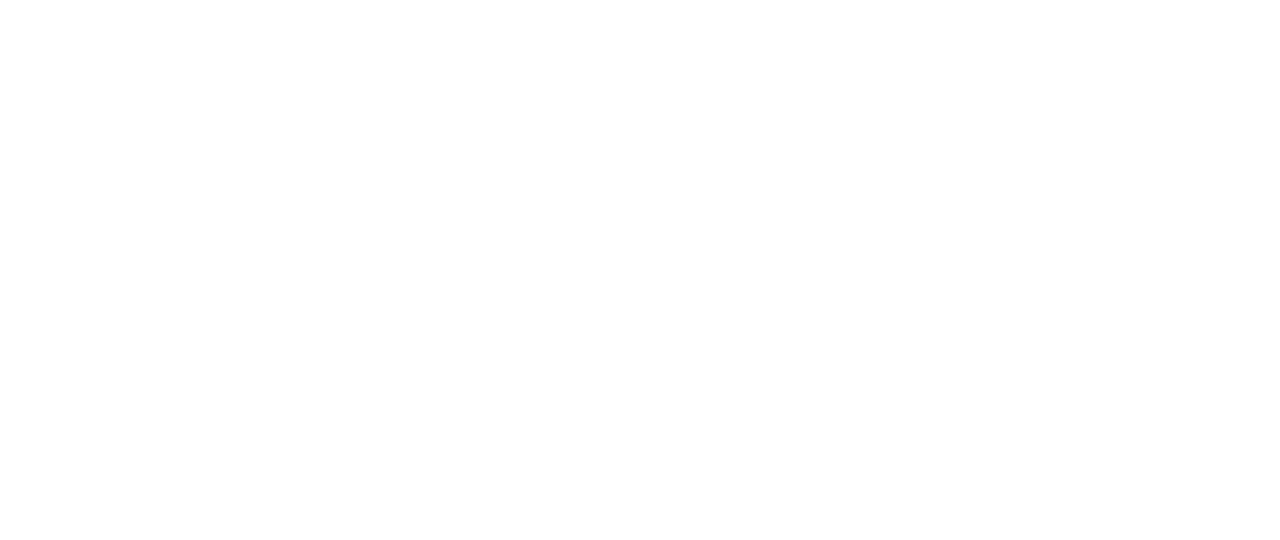
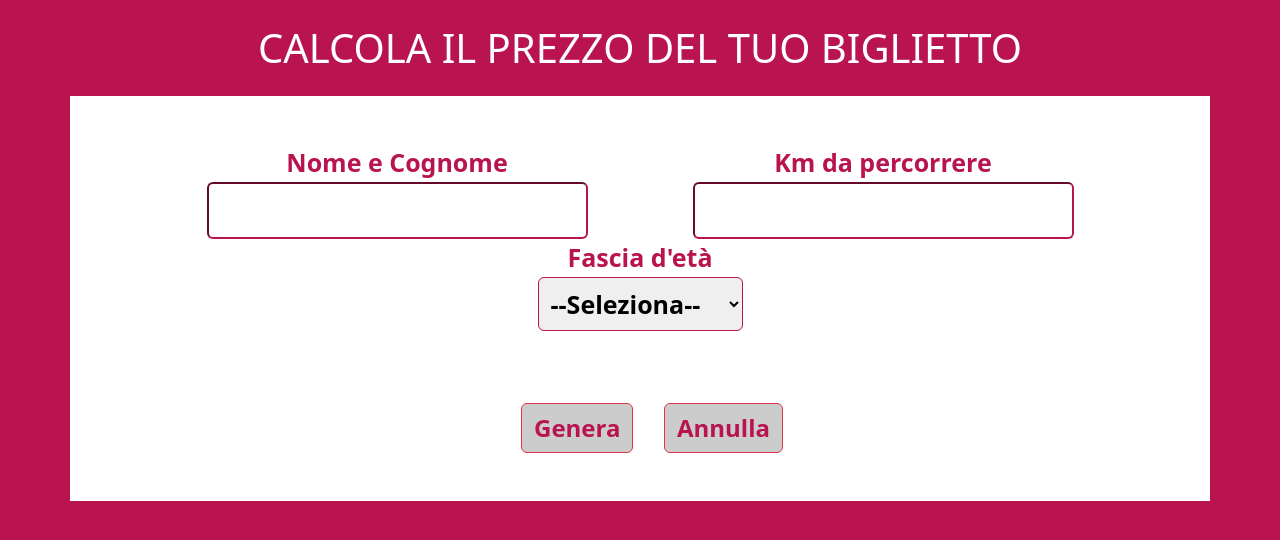
Before and after one commit to IIODERII/js-biglietto-treno-form, a plain HTML site: page index.html in a window 1280 px wide. Drawn offline with nearby package versions, Linux system fonts and the light colour scheme.

Commit message:
created form section in index with its style

```diff
--- a/css/style.css
+++ b/css/style.css
@@ -0,0 +1,22 @@
+:root{
+    --my-primary-color: #b91450;
+    --my-btn-color: #cccccc;
+    --my-secondary-color: #808080;
+}
+
+body{
+    background-color: var(--my-primary-color);
+    font-size: 25px;
+}
+
+.text-my-primary{
+    color: var(--my-primary-color);
+}
+
+.border-my-primary{
+    border-color: var(--my-primary-color)!important;
+}
+
+.bg-my-btn{
+    background-color: var(--my-btn-color);
+}
--- a/index.html
+++ b/index.html
@@ -12,5 +12,39 @@
     <link rel="stylesheet" href="css/style.css" />
     <title>Ticket Generator</title>
   </head>
-  <body></body>
+
+  <body>
+    <h1 class="text-white text-center text-uppercase my-4">calcola il prezzo del tuo biglietto</h1>
+
+    <div class="container bg-white p-5 fw-bold">
+        <form class="container px-5">
+            <div class="row justify-content-around pb-5">
+                <div class="col-auto">
+                    <label for="nome" class="text-center d-block text-my-primary fw-bold">Nome e Cognome</label>
+                    <input type="text" id="nome" name="nome" value="" class="rounded-2 p-2 border-my-primary">
+                </div>
+
+                <div class="col-auto">
+                    <label for="dist" class="text-center d-block text-my-primary">Km da percorrere</label>
+                    <input type="number" id="dist" name="dist" value="" class="rounded-2 p-2 border-my-primary">
+                </div>
+
+                <div class="col-auto">
+                    <label for="age" class="text-center d-block text-my-primary fw-bold">Fascia d'età</label>
+                    <select name="age" id="age" class="rounded-2 p-2 border-my-primary fw-bold">
+                        <option value="">--Seleziona--</option>
+                        <option value="minorenne">Minorenne</option>
+                        <option value="maggiorenne">Maggiorenne</option>
+                        <option value="over">Over</option>
+                    </select>
+                </div>
+            </div>
+
+            <div class="pt-4 text-center">
+                <button class="btn bg-my-btn btn-outline-danger text-my-primary fw-bold fs-4 mx-4">Genera</button>
+                <input type="reset" value="Annulla" class="btn bg-my-btn btn-outline-danger text-my-primary fw-bold fs-4">
+            </div>
+        </form>
+    </div>
+  </body>
 </html>
```
